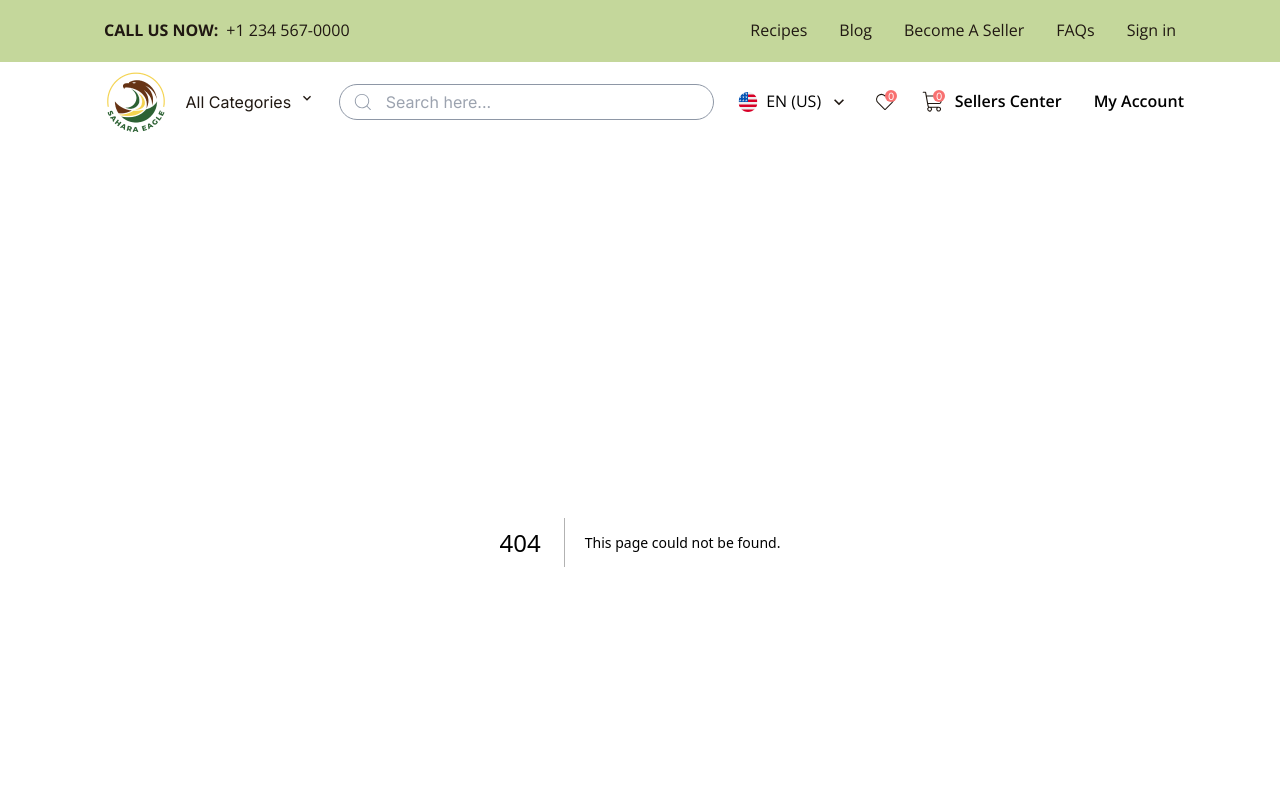
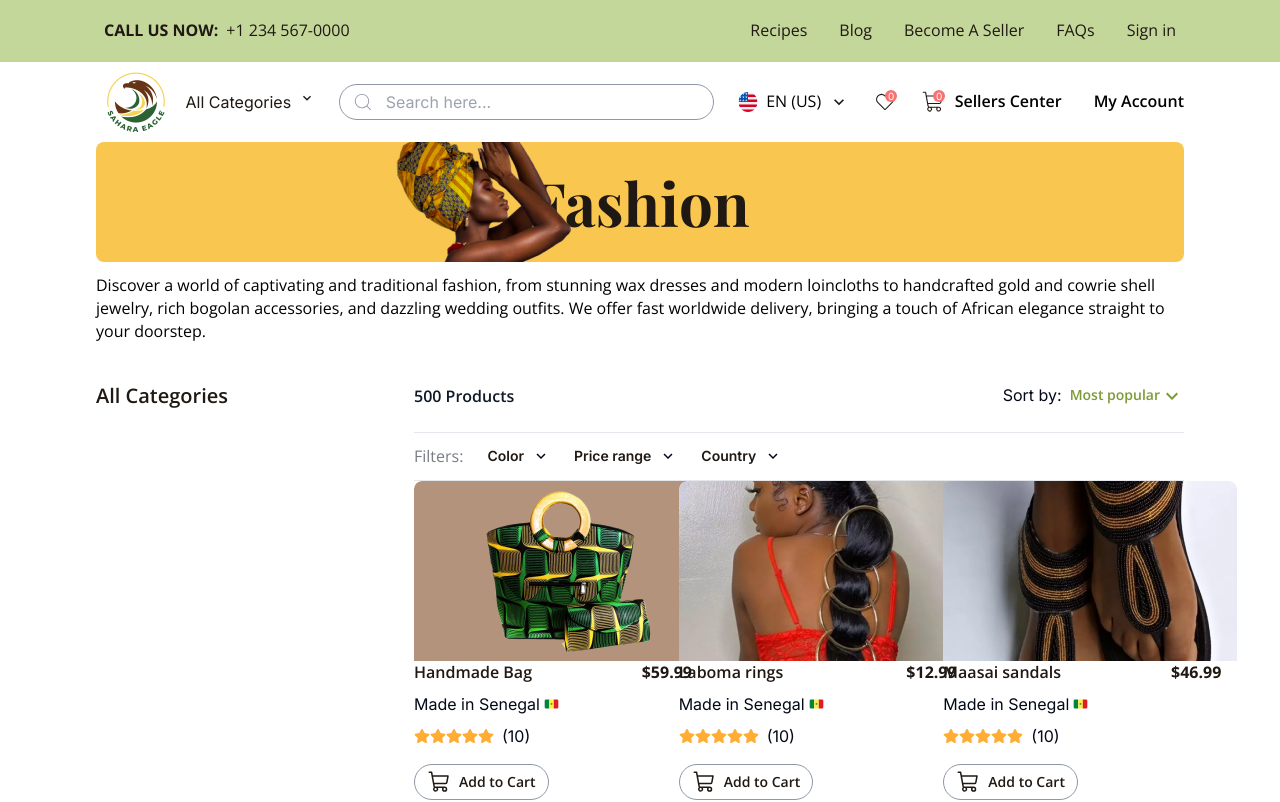
Before and after one commit to EAconcepts/sahara-markeplace, a Next.js app: page /fashion in a window 1280 px wide. Before the commit this address had no page. Shown: the top 802 px of the page. Built offline with nearby package versions, Linux system fonts and the light colour scheme; a web font is replaced by a local one.

Commit message:
worked on the fashion page

```diff
--- a/src/app/(components)/department.tsx
+++ b/src/app/(components)/department.tsx
@@ -8,18 +8,20 @@ import art from "@/assets/images/art.png";
 import homeDecor from "@/assets/images/home-decor.png";
 import { VscArrowSmallRight } from "react-icons/vsc";
 import { twMerge } from "tailwind-merge";
+import Link from "next/link";
 
 const Department = () => {
   const departments = [
-    { title: " Fashion", image: fashion, className: "lg:w-[504px]" },
-    { title: "Food and Groceries", image: food, className: "w-[347px]" },
-    { title: "Beauty & Health", image: beauty, className: "w-[347px]" },
-    { title: "Kid & Baby", image: kidbabby, className: "w-[347px]" },
-    { title: "Art", image: art, className: "w-[347px]" },
+    { title: " Fashion", url:"/fashion", image: fashion, className: "lg:w-[504px]" },
+    { title: "Food and Groceries", url:"/food", image: food, className: "w-[347px]" },
+    { title: "Beauty & Health", image: beauty, url:"/beauty", className: "w-[347px]" },
+    { title: "Kid & Baby", image: kidbabby, className: "w-[347px]", url:"/kids", },
+    { title: "Art", image: art, className: "w-[347px]", url:"/art", },
     {
       title: "Home Decor",
       image: homeDecor,
       className: "lg:w-[504px] h-[240px]",
+      url: "decor"
     },
   ];
   return (
@@ -30,7 +32,7 @@ const Department = () => {
 
       <div className="flex flex-wrap gap-[24px] mt-[32px] ">
         {departments?.map((dept, index) => (
-          <div className="relative border" key={index}>
+          <Link href={dept.url} className="relative border" key={index}>
             <Image
               src={dept.image}
               alt=""
@@ -47,7 +49,7 @@ const Department = () => {
               </span>
               <VscArrowSmallRight className="text-white text-[36px]" />
             </div>
-          </div>
+          </Link>
         ))}
       </div>
     </div>
--- a/src/app/(components)/products.tsx
+++ b/src/app/(components)/products.tsx
@@ -10,7 +10,7 @@ const Products = ({ products, heading }: any) => {
         {/* Header */}
       <ProductHeader heading={heading}/>
       <div className="flex w-full gap-x-[24px] mt-[32px]">
-        {products?.map((product:any, index:any) => (
+        {products?.slice(0,4).map((product:any, index:any) => (
           <ProductCard key={index} product={product} />
         ))}
       </div>
--- a/src/app/(components)/registry.tsx
+++ b/src/app/(components)/registry.tsx
@@ -7,7 +7,7 @@ const Registry = ({ heading, products }: any) => {
     <div className="mt-[32px]">
       <ProductHeader heading={heading} />
       <div className="flex gap-x-[24px] mt-[32px]">
-        {products?.map((product:any, index:number) => (
+        {products?.slice(0,4).map((product:any, index:number) => (
           <div className="" key={index}>
             <Image
               src={product?.image}
--- /dev/null
+++ b/src/app/fashion/(components)/all-categories.tsx
@@ -0,0 +1,73 @@
+import ProductCard from "@/app/(components)/productCard";
+import { newArrivals } from "@/app/page";
+import React from "react";
+import { MdKeyboardArrowDown } from "react-icons/md";
+
+const AllCategories = () => {
+  return (
+    <div className="flex gap-x-[24px]">
+      {/* Categories */}
+      <aside className="flex w-[294px] shrink-0 flex-col">
+        <h4 className="font-openSans text-[20px] font-[600] leading-[24px] tracking-[2%] text-blackPrimary">
+          All Categories
+        </h4>
+        <div className=""></div>
+      </aside>
+      {/* Products */}
+      <main className="flex w-full flex-col">
+        <div className="flex flex-col">
+          {/* top heading / sort */}
+          <div className="flex justify-between">
+            <p className="font-openSans text-[16px] font-[600] text-[#101928]">
+              500 Products
+            </p>
+            <div className="flex items-center gap-x-[8px]">
+              <span className="text-[16px] font-[400] leading-[23.2px]">
+                Sort by:
+              </span>
+              <div className="flex items-center font-openSans text-[14px] font-[600] leading-[20.3px] text-[#7D9A37]">
+                <span className="">Most popular</span>
+                <MdKeyboardArrowDown className="text-[24px]" />
+              </div>
+            </div>
+          </div>
+          {/* Filters */}
+          <div className="flex gap-x-[24px] border-y-[1px] border-[#E4E7EC] mt-[24px] py-[12px]">
+            <span className="font-openSans text-[16px] font-[400] leading-[23.2px] text-[#787C83]">
+              Filters:
+            </span>
+            {/* Color */}
+            <div className="flex items-center gap-x-[8px]">
+              <span className="text-[14px] font-[600] leading-[20.3px] text-blackPrimary">
+                Color
+              </span>
+              <MdKeyboardArrowDown className="text-[18px]" />
+            </div>
+            {/* Price range */}
+            <div className="flex items-center gap-x-[8px]">
+              <span className="text-[14px] font-[600] leading-[20.3px] text-blackPrimary">
+                Price range
+              </span>
+              <MdKeyboardArrowDown className="text-[18px]" />
+            </div>
+            {/* Country */}
+            <div className="flex items-center gap-x-[8px]">
+              <span className="text-[14px] font-[600] leading-[20.3px] text-blackPrimary">
+                Country
+              </span>
+              <MdKeyboardArrowDown className="text-[18px]" />
+            </div>
+          </div>
+          {/* Products */}
+          <div className="grid lg:grid-cols-3 gap-x-[24px] gap-y-[24px]">
+            {newArrivals?.map((product, index)=>(
+                <ProductCard key={index} product={product}/>
+            ))}
+          </div>
+        </div>
+      </main>
+    </div>
+  );
+};
+
+export default AllCategories;
--- /dev/null
+++ b/src/app/fashion/page.tsx
@@ -0,0 +1,55 @@
+import Image from "next/image";
+import React from "react";
+import woman from "@/assets/images/fashion-woman.png";
+import AllCategories from "./(components)/all-categories";
+import { blogs } from "../page";
+import BlogCard from "../(components)/blog-card";
+import ProductHeader from "../(components)/product-header";
+
+const Fashion = () => {
+  return (
+    <div className="flex flex-col lg:px-[96px]">
+      {/* BreadCrumb */}
+      <div></div>
+      <div className="flex flex-col">
+        <div className="">
+          {/* header */}
+          <div className="flex h-[120px] items-center justify-center rounded-[8px] bg-[#F9C74F]">
+            <Image
+              width={381}
+              height={254}
+              alt="African woman"
+              src={woman}
+              className="absolute lg:left-[23%]"
+            />
+            <h1 className="font-playfair text-[60px] font-[700] leading-[87px] text-blackPrimary">
+              Fashion
+            </h1>
+          </div>
+          <p className="mt-[12px] font-openSans text-[16px] font-[400] leading-[23.2px] text-black">
+            Discover a world of captivating and traditional fashion, from
+            stunning wax dresses and modern loincloths to handcrafted gold and
+            cowrie shell jewelry, rich bogolan accessories, and dazzling wedding
+            outfits. We offer fast worldwide delivery, bringing a touch of
+            African elegance straight to your doorstep.
+          </p>
+        </div>
+        <div className="mt-[40px]">
+          <AllCategories />
+        </div>
+        <div className="my-[40px] py-[16px]">
+            <ProductHeader heading="Blog" showBtn={true}/>
+        <div className="flex lg:flex-wrap gap-[24px] mt-[32px]">
+          {
+            blogs?.map((story, index)=>(
+                <BlogCard key={index} story={story}/>
+            ))
+          }
+        </div>
+        </div>
+      </div>
+    </div>
+  );
+};
+
+export default Fashion;
--- a/src/app/page.tsx
+++ b/src/app/page.tsx
@@ -18,8 +18,35 @@ import Testimonies from "./(components)/testimonies";
 import { News_Cycle } from "next/font/google";
 import Newsletter from "./(components)/newsletter";
 
-export default function Home() {
-  const newArrivals = [
+export  const newArrivals = [
+  {
+    image: arrival1,
+    title: "Handmade Bag",
+    country: ghana,
+    rating: 10,
+    price: 59.99,
+  },
+  {
+    image: arrival2,
+    title: "Laboma rings",
+    country: ghana,
+    rating: 10,
+    price: 12.99,
+  },
+  {
+    image: arrival3,
+    title: "Maasai sandals",
+    country: ghana,
+    rating: 10,
+    price: 46.99,
+  },
+  {
+    image: arrival4,
+    title: "Bogolan Wax Fabrics",
+    country: ghana,
+    rating: 10,
+    price: 23.99,
+  },
   {
     image: arrival1,
     title: "Handmade Bag",
@@ -49,7 +76,7 @@ export default function Home() {
     price: 23.99,
   },
 ];
-  const blogs = [
+export  const blogs = [
   {
     image: blog1,
     title: "The Language of Colors Spoken by the Maasai",
@@ -75,6 +102,9 @@ export default function Home() {
       "Red isn't just a color in Maasai culture, it's a symbol of bravery, strength, and unity. Their vibrant garments, adorned with intricate beadwork, tell stories...",
   },
 ];
+export default function Home() {
+
+
   return (
     <main className="lg:px-[96px] mt-[40px] pt-[12px] pb-[32px]">
       <Hero />
```
Also changed, not shown: src/assets/images/fashion-woman.png (added). Lines whose indentation alone changed are shown as unchanged.
